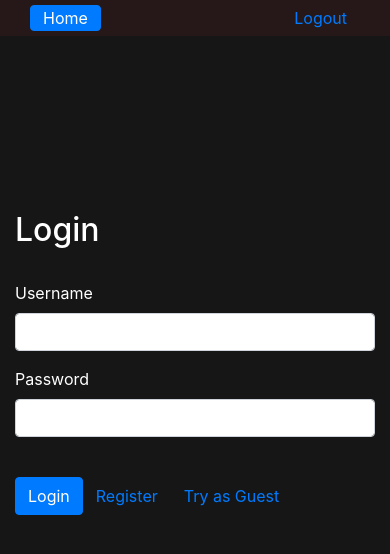
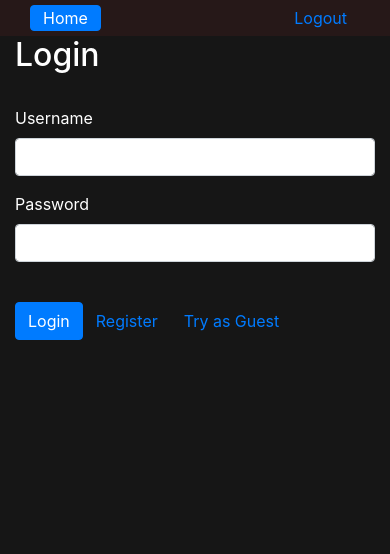
Before and after one commit to carl-shen/test-ware, a React (Create React App) app: page /login in a window 390 px wide. Shown: the top 554 px of the page. Built offline with nearby package versions, Linux system fonts and the light colour scheme; what react-financial-charts would draw is missing.

Commit message:
Added styling adjustments for small screens for HomePage and LoginPage.

```diff
--- a/src/sharedStyling.css
+++ b/src/sharedStyling.css
@@ -21,3 +21,16 @@
     top: 10px;
     left: 10px;
 }
+
+
+@media only screen and (max-height: 1000px){
+    .verticalUpper {
+        position: relative;
+    }
+}
+
+@media only screen and (max-width: 800px){
+    .description-tooltip {
+        max-width: 90%;
+    }
+}
```
